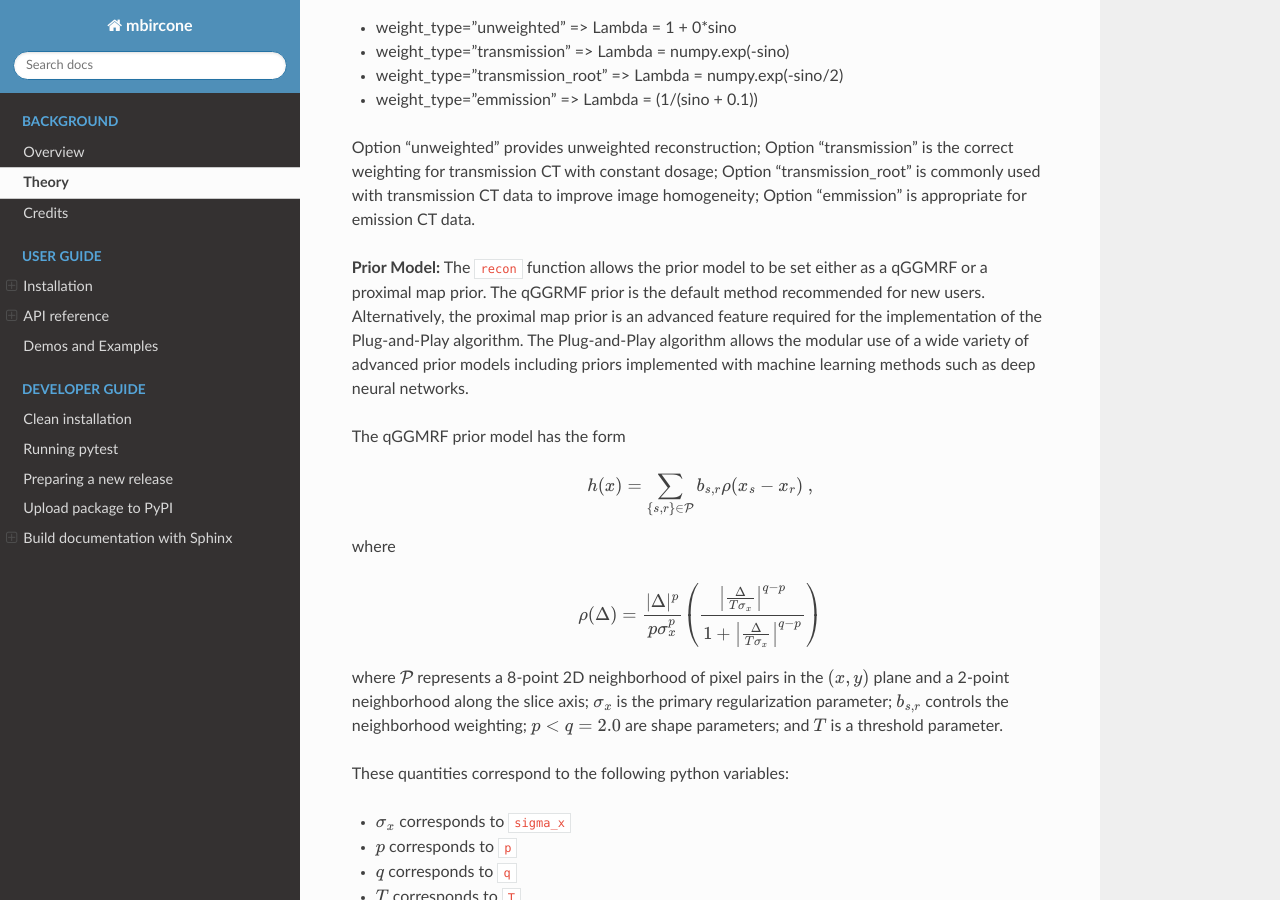
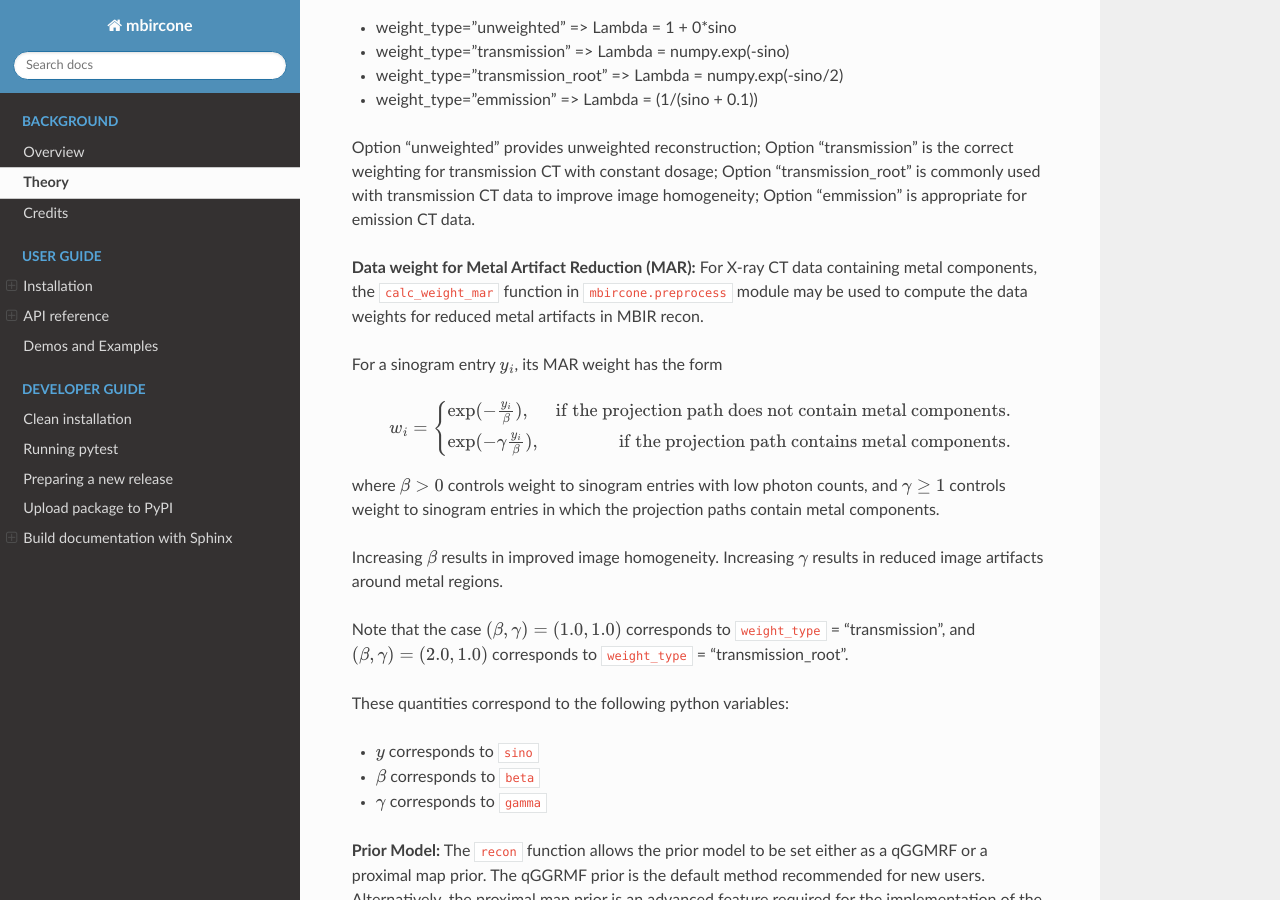
Before and after one commit to cabouman/mbircone, a Sphinx documentation site: the page built from docs/source/theory.rst, in a window 1280 px wide and 900 px high, scrolled down 833 px. Built offline with Sphinx 7.4.7 and the Read the Docs theme 2.0.0, drawn with Linux system fonts in a browser that asks for light colours.

Commit message:
theory for MAR weight

```diff
--- a/docs/source/theory.rst
+++ b/docs/source/theory.rst
@@ -40,6 +40,43 @@ For many new users, it is easier to use one of the automatic weight settings sho
 * weight_type="emmission" => Lambda = (1/(sino + 0.1))
 
 Option "unweighted" provides unweighted reconstruction; Option "transmission" is the correct weighting for transmission CT with constant dosage; Option "transmission_root" is commonly used with transmission CT data to improve image homogeneity; Option "emmission" is appropriate for emission CT data.
+
+
+**Data weight for Metal Artifact Reduction (MAR):**
+For X-ray CT data containing metal components, the ``calc_weight_mar`` function in ``mbircone.preprocess`` module may be used to compute the data weights for reduced metal artifacts in MBIR recon.
+
+For a sinogram entry :math:`y_i`, its MAR weight has the form
+
+.. math::
+    :nowrap:
+
+    \[
+    w_i =
+    \left\{
+    \begin{array}{
+     @{}% no padding
+     l@{\quad}% some padding
+     r@{}% no padding
+     >{{}}r@{}% no padding
+     >{{}}l@{}% no padding
+    }
+     \exp(-\frac{y_i}{\beta}),&  \text{if the projection path does not contain metal components.}\\
+     \exp(-\gamma \frac{y_i}{\beta}),& \text{if the projection path contains metal components.}
+    \end{array}
+    \right.
+    \]
+
+where :math:`\beta>0` controls weight to sinogram entries with low photon counts, and :math:`\gamma \geq 1` controls weight to sinogram entries in which the projection paths contain metal components.
+
+Increasing :math:`\beta` results in improved image homogeneity. Increasing :math:`\gamma` results in reduced image artifacts around metal regions.
+
+Note that the case :math:`(\beta, \gamma)=(1.0, 1.0)` corresponds to ``weight_type`` = "transmission", and :math:`(\beta, \gamma)=(2.0, 1.0)` corresponds to ``weight_type`` = "transmission_root".
+
+These quantities correspond to the following python variables:
+
+* :math:`y` corresponds to ``sino``
+* :math:`\beta` corresponds to ``beta``
+* :math:`\gamma` corresponds to ``gamma``
 
 **Prior Model:**
 The ``recon`` function allows the prior model to be set either as a qGGMRF or a proximal map prior.
```
